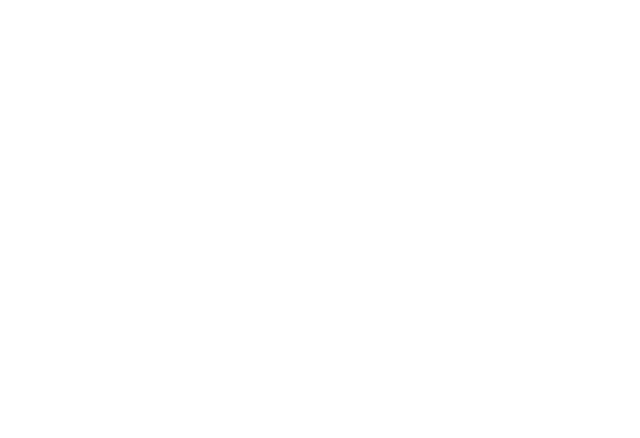
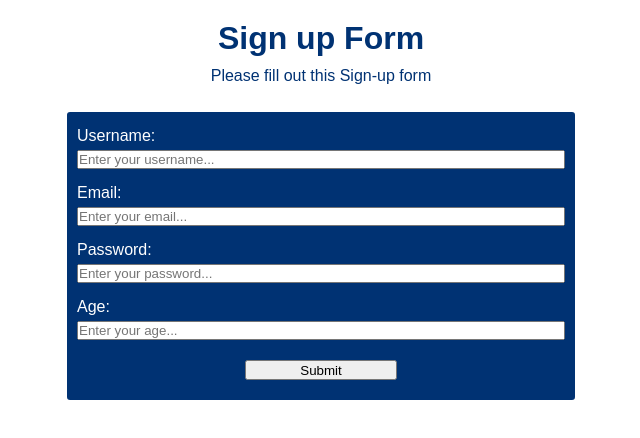
Before and after one commit to gherron94/MyFlashcards, a React (Vite) app: page /sign-up in a window 1280 px wide. Before the commit this address had no page. Shown: the top 438 px of the page, without its empty margins (319-959 px from the left). Built offline with nearby package versions, Linux system fonts and the light colour scheme; no server answers.

Commit message:
added post new user functionality

```diff
--- a/src/App.tsx
+++ b/src/App.tsx
@@ -4,6 +4,7 @@
 import Home from "./components/Home";
 import Wrapper from "./wrappe";
 import SignInPage from "./SignInPage";
+import SignUpForm from "./components/SignUpForm";
 
 const App: FC = () => {
 	return (
@@ -12,6 +13,7 @@
 				<Route index element={<Navigate to="/sign-in" replace />} />
 				<Route path="/home" element={<Home />} />
 				<Route path="/sign-in" element={<SignInPage />} />
+				<Route path="/sign-up" element={<SignUpForm />} />
 				<Route path="/flash-cards" element={<Wrapper />} />
 			</Routes>
 		</>
--- a/src/SignInPage.tsx
+++ b/src/SignInPage.tsx
@@ -7,7 +7,7 @@
 			<div className="signin-container">
 				<header>
 					<div className="sign-title">
-						<h1>My Flashcards</h1>
+						<h1>MyFlashcards</h1>
 					</div>
 					<div className="sign-message">
 						<h2>
@@ -18,13 +18,14 @@
 				<main>
 					<div className="sign-buttons">
 						<button>Sign In</button>
-						<button>Sign Up</button>
+						<NavLink to="/sign-up" target="_blank">
+							<button>Sign Up</button>
+						</NavLink>
 					</div>
 					<div className="guest-button">
-						<button>
-							{" "}
-							<NavLink to="/home">Use as Guest</NavLink>
-						</button>
+						<NavLink to="/home">
+							<button>Use as Guest</button>
+						</NavLink>
 					</div>
 				</main>
 			</div>
--- /dev/null
+++ b/src/components/SignUpForm.tsx
@@ -0,0 +1,172 @@
+import { FC, useEffect, useState } from "react";
+import axios from "axios";
+
+const SignUpForm: FC = () => {
+	const [username, setUsername] = useState<string>("");
+	const [email, setEmail] = useState<string>("");
+	const [password, setPassword] = useState<string>("");
+	const [age, setAge] = useState<string>("");
+
+	const handleSubmit = (event: React.FormEvent<HTMLFormElement>): void => {
+		event.preventDefault();
+		axios.post("https://language-app-backend.onrender.com/api/users", {
+			username: username,
+			email: email,
+			password: password,
+			age: Number(age),
+		});
+
+		setUsername("");
+		setEmail("");
+		setPassword("");
+		setAge("");
+	};
+
+	useEffect(() => {
+		axios
+			.get("https://language-app-backend.onrender.com/api/users")
+			.then(({ data }) => {
+				console.log(data.users);
+			});
+	}, []);
+
+	return (
+		<>
+			<header>
+				<h1 id="title">Sign up Form</h1>
+				<p id="description">Please fill out this Sign-up form</p>
+			</header>
+			<main>
+				<form onSubmit={handleSubmit} id="survey-form">
+					<fieldset>
+						<label id="username-label" htmlFor="username">
+							Username:
+						</label>
+						<input
+							onChange={(event: React.ChangeEvent<HTMLInputElement>) => {
+								setUsername(event.currentTarget.value);
+							}}
+							value={username}
+							type="text"
+							id="username"
+							placeholder="Enter your username..."
+							required
+						/>
+						<label id="email-label" htmlFor="email">
+							Email:
+						</label>
+						<input
+							onChange={(event: React.ChangeEvent<HTMLInputElement>) => {
+								setEmail(event.currentTarget.value);
+							}}
+							value={email}
+							type="email"
+							id="email"
+							placeholder="Enter your email..."
+							required
+						/>
+						<label id="password-label" htmlFor="password">
+							Password:
+						</label>
+						<input
+							onChange={(event: React.ChangeEvent<HTMLInputElement>) => {
+								setPassword(event.currentTarget.value);
+							}}
+							value={password}
+							type="password"
+							id="password"
+							placeholder="Enter your password..."
+							required
+						/>
+						<label id="number-label" htmlFor="number">
+							Age:
+						</label>
+						<input
+							onChange={(event: React.ChangeEvent<HTMLInputElement>) => {
+								setAge(event.currentTarget.value);
+							}}
+							value={age}
+							type="number"
+							min="18"
+							max="120"
+							id="number"
+							placeholder="Enter your age..."
+						/>
+					</fieldset>
+					{/* <fieldset>
+						<label htmlFor="dropdown">How did you hear about us?</label>
+						<select id="dropdown">
+							<option value="">select</option>
+							<option value="1">Friend/Family</option>
+							<option value="2">Our website</option>
+							<option value="3">Social Media</option>
+							<option value="4">Google</option>
+							<option value="5">Other</option>
+						</select>
+					</fieldset>
+					<fieldset>
+						<legend>
+							Which of the below do you use?{" "}
+							<small>(select all that apply)</small>
+						</legend>
+						<label htmlFor="1">
+							<input
+								id="1"
+								className="inline"
+								value="1"
+								type="checkbox"
+								name="1"
+							/>
+							Facebook
+						</label>
+						<label htmlFor="2">
+							<input
+								id="2"
+								className="inline"
+								value="2"
+								type="checkbox"
+								name="2"
+							/>
+							Twitter
+						</label>
+						<label htmlFor="3">
+							<input
+								id="3"
+								className="inline"
+								value="3"
+								type="checkbox"
+								name="3"
+							/>
+							Instagtam
+						</label>
+						<label htmlFor="4">
+							<input
+								id="4"
+								className="inline"
+								value="4"
+								type="checkbox"
+								name="4"
+							/>
+							Reddit
+						</label>
+						<label htmlFor="5">
+							<input
+								id="5"
+								className="inline"
+								value="5"
+								type="checkbox"
+								name="5"
+							/>
+							Whatsapp
+						</label>
+					</fieldset> */}
+					<button type="submit" id="submit" name="submit">
+						Submit
+					</button>
+				</form>
+			</main>
+		</>
+	);
+};
+
+export default SignUpForm;
--- a/src/styles.tsx
+++ b/src/styles.tsx
@@ -4,3 +4,4 @@
 import "./styles/Home.css";
 import "./styles/NavBar.css";
 import "./styles/Options.css";
+import "./styles/SignUpForm.css";
--- /dev/null
+++ b/src/styles/SignUpForm.css
@@ -0,0 +1,50 @@
+#title,
+#description {
+	text-align: center;
+	color: rgb(0, 50, 115);
+}
+
+#title {
+	margin-top: 20px;
+	margin-bottom: 10px;
+}
+
+#survey-form {
+	width: 40%;
+	min-width: 325px;
+	margin: 25px auto;
+	border: 2px solid white;
+	border-radius: 5px;
+	background-color: rgb(0, 50, 115);
+	color: white;
+}
+
+#survey-form fieldset {
+	margin: 10px;
+	border: none;
+}
+
+#survey-form label,
+#survey-form legend {
+	display: block;
+	margin: 5px 0;
+}
+
+#survey-form input,
+#survey-form select {
+	width: 100%;
+	margin-bottom: 10px;
+}
+
+#survey-form .inline {
+	width: unset;
+	vertical-align: middle;
+}
+
+#submit {
+	display: block;
+	margin: 0 auto;
+	margin-bottom: 20px;
+	width: 30%;
+	height: 20px;
+}
--- a/src/wrappe.tsx
+++ b/src/wrappe.tsx
@@ -40,7 +40,7 @@
 						/>
 					</main>
 					<footer className="footer">
-						<p>© 2024 Language App</p>
+						<p>© 2024 MyFlashcards</p>
 					</footer>
 				</div>
 			</div>
```
